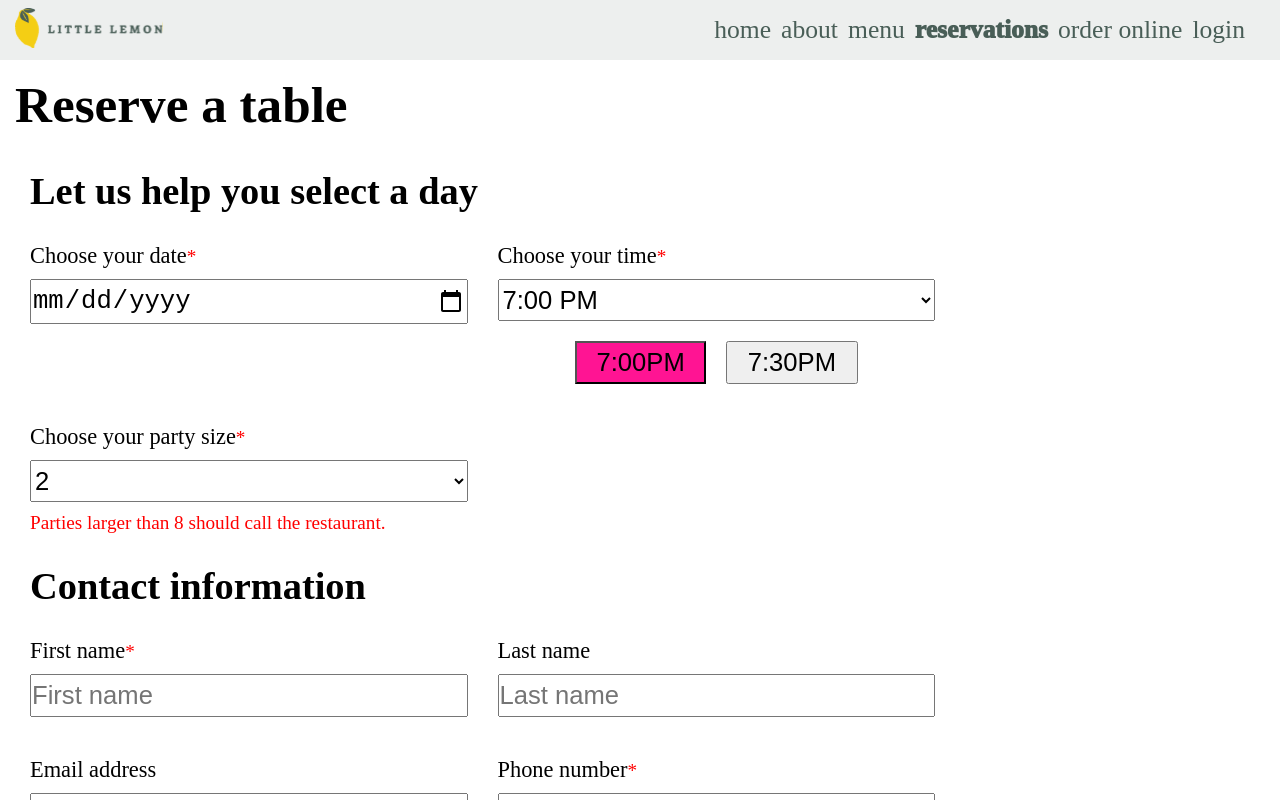
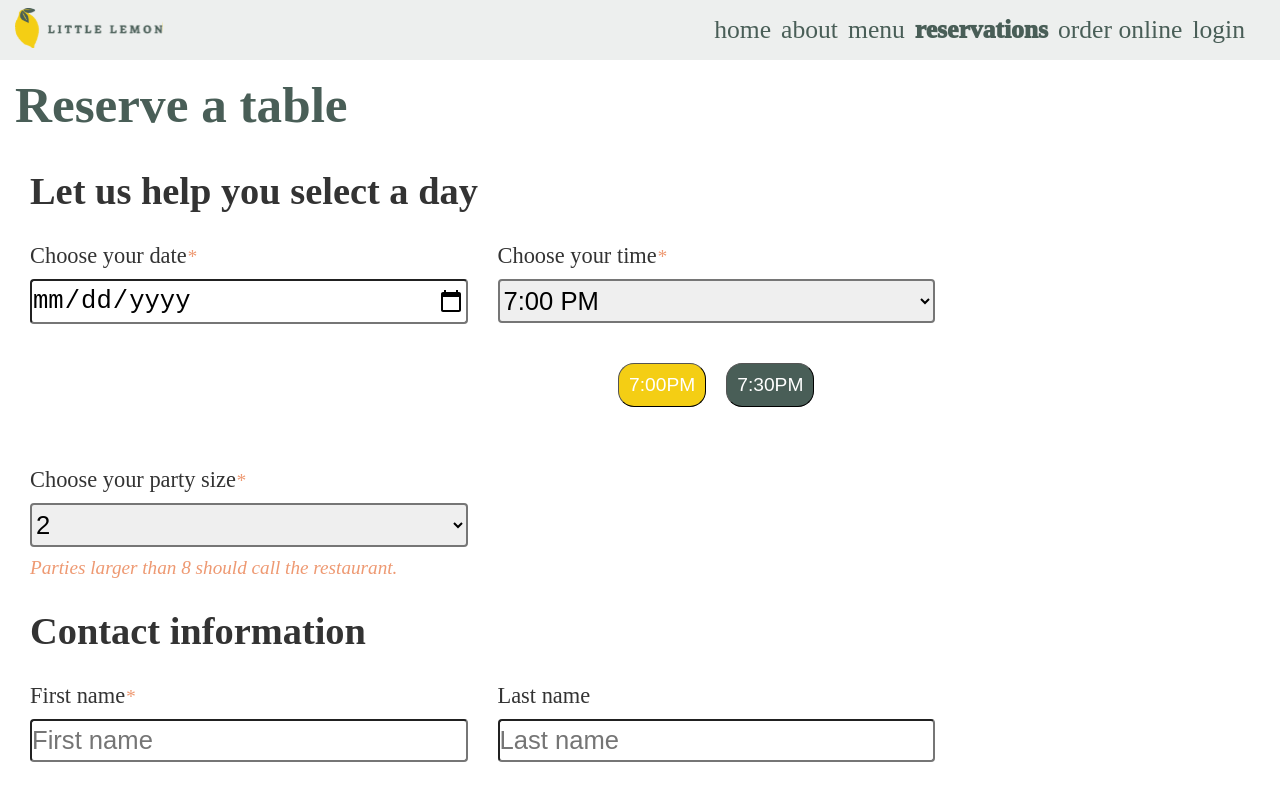
Before and after one commit to haastyles/capstone-project, a React (Create React App) app: page / in a window 1280 px wide. Both pictures are taken after a click on the button "Reserve a Table". Shown: the top 800 px of the page. Built offline with nearby package versions, Linux system fonts and the light colour scheme.

Commit message:
update reserve table form logic

```diff
--- a/src/components/Card.js
+++ b/src/components/Card.js
@@ -2,8 +2,8 @@ function Card({title, subTitle, imgSrc, desc, altDesc}) {
 
     return (
         <>
-            <div className="card container" display="block" style={{ flex: "0 0 20%", padding: "5px", margin: "10px", backgroundColor: "teal", alignContent: "center", justifyContent: "center" }}>
-                <img src={imgSrc} alt={altDesc} style={{ width: "100%" }}></img>
+            <div className="card container" display="block" style={{ flex: "0 0 20%", padding: "5px", margin: "10px", backgroundColor: "#EE9972", color: "#333333", alignContent: "center", justifyContent: "center", borderRadius: "16px" }}>
+                <img src={imgSrc} alt={altDesc} style={{ width: "100%", borderRadius: "16px" }}></img>
                 <h4 style={{ fontSize: "2vw", width: "100%" }}>{title}</h4>
                 <h5 style={{ fontSize: "1.5vw", width: "100%" }}>{subTitle}</h5>
                 <p style={{ fontSize: "1vw", width: "90%" }}>{desc}</p>
--- a/src/components/ReserveTable.js
+++ b/src/components/ReserveTable.js
@@ -3,7 +3,23 @@ import { useState } from 'react';
 import { Formik, Form, Field } from 'formik';
 import * as Yup from 'yup';
 import useSubmit from '../hooks/useSubmit';
+//TO DO: Incorporate minute value into time value submissiom.
 function ReserveTable(props) {
+
+    const times = [
+        { value: 11, display: "11:00 AM"},
+        { value: 12, display: "12:00 PM" },
+        { value: 13, display: "1:00 PM" },
+        { value: 14, display: "2:00 PM" },
+        { value: 15, display: "3:00 PM" },
+        { value: 16, display: "4:00 PM" },
+        { value: 17, display: "5:00 PM" },
+        { value: 18, display: "6:00 PM" },
+        { value: 19, display: "7:00 PM" },
+        { value: 20, display: "8:00 PM" },
+        { value: 21, display: "9:00 PM" },
+        { value: 22, display: "10:00 PM" }
+    ];
 
     const tomorrow = new Date();
     const maxDate = new Date();
@@ -16,13 +32,11 @@ function ReserveTable(props) {
         const date = inputDate.getDate();
         return `${month}/${date}/${year}`;
     }
-
     const [hour, setHour] = useState(19);
     const [americanHour, setAmericanHour] = useState(7);
     const [midday, setMidday] = useState("PM");
-    const [minute, setMinute] = useState(0);
+    const [minute, setMinute] = useState(0.5);
     const [zeroSelected, setZeroSelected] = useState(true);
-    const [thirtySelected, setThirtySelected] = useState(false);
 
     const { isLoading, response, submit } = useSubmit();
 
@@ -48,6 +62,25 @@ function ReserveTable(props) {
             .required("Required"),
     });
 
+    const dropdownChange = (e) => {
+        setHour(e.target.value);
+        if (e.target.value == 11) {
+            setAmericanHour(e.target.value);
+            setMidday("AM");
+        } else if (e.target.value == 12) {
+            setAmericanHour(e.target.value);
+            setMidday("PM");
+        } else {
+            setMidday("PM");
+            setAmericanHour(e.target.value - 12);
+        }
+    }
+
+    const toggleChange = (e) => {
+        zeroSelected ? setMinute(0) : setMinute(0.5);
+        zeroSelected ? setZeroSelected(false) : setZeroSelected(true);
+    }
+
     const handleSubmit = (values, { resetForm }) => {
         submit([], values)
             .then(console.log(isLoading))
@@ -56,7 +89,7 @@ function ReserveTable(props) {
             .then(() => { if (response.type === 'success') { console.log('Form submitted:', values); resetForm({ values: '' }); } })
             .then(alert(response.message))
             .catch((error) => { console.log(error); })
-    }
+    };
 
     return (
         <>
@@ -67,7 +100,8 @@ function ReserveTable(props) {
                         initialValues={
                             {
                                 date: '',
-                                time: 19,
+                                hour: 19,
+                                minute: 0,
                                 size: 2,
                                 firstName: '',
                                 lastName: '',
@@ -77,7 +111,7 @@ function ReserveTable(props) {
                         }
                         onSubmit={handleSubmit}
                         validationSchema={validation}>
-                        {({errors, touched}) => (
+                        {({ errors, touched, setFieldValue }) => (
                             <Form className="form reserve-table">
                                 <h2>Let us help you select a day</h2>
                                 <div className="flex-form date">
@@ -94,36 +128,16 @@ function ReserveTable(props) {
                                         <label>Choose your time
                                             <span className="required-icon">*</span>
                                         </label>
-                                        <Field className="input time" name="time" component="select" value={hour}
-                                            onChange={e => {
-                                                setHour(e.target.value);
-                                                if (e.target.value == 11) {
-                                                    setAmericanHour(e.target.value);
-                                                    setMidday("AM");
-                                                } else if (e.target.value == 12) {
-                                                    setAmericanHour(e.target.value);
-                                                    setMidday("PM");
-                                                } else {
-                                                    setMidday("PM");
-                                                    setAmericanHour(e.target.value - 12);
-                                                }
-                                            }}>
-                                            <option value={11}>11:00 AM</option>
-                                            <option value={12}>12:00 PM</option>
-                                            <option value={13}>1:00 PM</option>
-                                            <option value={14}>2:00 PM</option>
-                                            <option value={15}>3:00 PM</option>
-                                            <option value={16}>4:00 PM</option>
-                                            <option value={17}>5:00 PM</option>
-                                            <option value={18}>6:00 PM</option>
-                                            <option value={19}>7:00 PM</option>
-                                            <option value={20}>8:00 PM</option>
-                                            <option value={21}>9:00 PM</option>
-                                            <option value={22}>10:00 PM</option>
+                                        <Field className="input hour" name="hour" component="select" value={hour} onChangeCapture={dropdownChange}>
+                                            {times.map((time) => (
+                                                <option key={time.value} value={time.value}>{time.display}</option>
+
+                                            ))}
                                         </Field>
                                         <div className="row minute">
-                                            <Field className={`input minute zero ${zeroSelected ? "selected" : ""}`} name="minute" type="button" value={americanHour + ":00" + midday} onClick={() => {setZeroSelected(!zeroSelected); setThirtySelected(!thirtySelected);}} />
-                                            <Field className={`input minute thirty ${thirtySelected ? "selected" : ""}`} name="minute" type="button" value={americanHour + ":30" + midday} onClick={() => { setZeroSelected(!zeroSelected); setThirtySelected(!thirtySelected); }} />
+                                            <Field className="input minute" name="minute" type="button" style={{ display: "none" }} />
+                                            <button className={`minute zero ${zeroSelected ? "selected" : ""}`} onClick={(e) => { toggleChange(e); setFieldValue("minute", minute) }} type="button">{americanHour + ":00" + midday}</button>
+                                            <button className={`minute thirty ${!zeroSelected ? "selected" : ""}`} onClick={(e) => { toggleChange(e); setFieldValue("minute", minute) }} type="button">{americanHour + ":30" + midday}</button>
                                         </div>
                                     </div>
                                 </div>
@@ -149,14 +163,14 @@ function ReserveTable(props) {
                                         <label>First name
                                             <span className="required-icon">*</span>
                                         </label>
-                                        <Field className="input firstName" name="firstName" placeholder="First name"/>
+                                        <Field className="input firstName" name="firstName" type="text" placeholder="First name"/>
                                         {errors.firstName && touched.firstName ? (
                                             <span className="error-message">{errors.firstName}</span>
                                         ) : null}
                                     </div>
                                     <div className="form lastName">
                                         <label>Last name</label>
-                                        <Field className="input lastName" name="lastName" placeholder="Last name"/>
+                                        <Field className="input lastName" name="lastName" type="text" placeholder="Last name"/>
                                         {errors.lastName && touched.lastName ? (
                                             <span className="error-message">{errors.lastName}</span>
                                         ) : null}
--- a/src/styles/Footer.css
+++ b/src/styles/Footer.css
@@ -1,5 +1,5 @@
 footer {
-    background-color: peachpuff;
+    background-color: #EDEFEE;
 }
 
 .footer-logo {
--- a/src/styles/Main.css
+++ b/src/styles/Main.css
@@ -1,3 +1,8 @@
+body {
+    color: #333;
+    font-family: 'Helvetica Neue LT Std';
+}
+
 .flex {
     display: flex;
     flex-direction: row;
@@ -12,11 +17,20 @@
     width: 50%;
 }
 
+.specials, .about  {
+    background-color: #FFDABB;
+}
+
+.hero, .testimonials {
+    background-color: #FFF;
+}
+
 h1 {
     display: "inline-block";
     font-size: 4vw;
     padding: 5px;
     margin: 10px;
+    color: #495E57;
 }
 
 h2 {
@@ -46,6 +60,10 @@ h2 {
     margin: 10px;
 }
 
+.img-details {
+    border-radius: 16px;
+}
+
 .image img {
     display: block;
     position: relative;
@@ -58,6 +76,14 @@ h2 {
 button {
     padding: 5px;
     margin: 10px;
-    font-size: 1vw;
+    font-size: 1.5vw;
     display: inline-block;
+    background-color: #495E57;
+    border-radius: 16px;
+    color: #FFFFFF;
 }
+
+button > a {
+    color: #FFFFFF;
+    text-decoration: none;
+}
--- a/src/styles/Nav.css
+++ b/src/styles/Nav.css
@@ -1,7 +1,6 @@
 body {
     margin: 0;
     padding: 0;
-    font-family: 'Helvetica Neue LT Std';
 }
 
 .nav-container {
@@ -85,7 +84,7 @@ ul li a.active::after {
         top: 60px;
         background-color: #EDEFEE;
         width: 0px;
-        height: calc(100vh - 60px);
+        height: calc(100vh + 200px);
         transition: all 0.3s ease-in;
         overflow: hidden;
         z-index: 100;
--- a/src/styles/ReserveTable.css
+++ b/src/styles/ReserveTable.css
@@ -31,17 +31,21 @@ div.form {
     padding: 5px 0px 5px 0px;
     margin: 10px 0px 10px 0px;
     font-size: 2vw;
+    border-radius: 4px;
+    border-width: 2px;
 }
 
-.input.minute {
+.minute, .submit {
     display: block;
-    padding: 5px 5px 5px 5px;
-    margin: 10px 10px 10px 10px;
-    width: 30%;
+    padding: 10px;
+    margin: 10px;
+    font-size: 1.5vw;
+    border-radius: 16px;
+    border-width: 1px;
 }
 
 .selected {
-    background-color: deeppink;
+    background-color: #F4CE14;
 }
 
 .row {
@@ -51,8 +55,9 @@ div.form {
 }
 
 span {
-    color: red;
+    color: #EE9972;
     font-size: 1.5vw;
+    font-style: italic;
 }
 
 input.submit {
```
Also changed, not shown: src/components/Main.js (+11 -11 lines).
